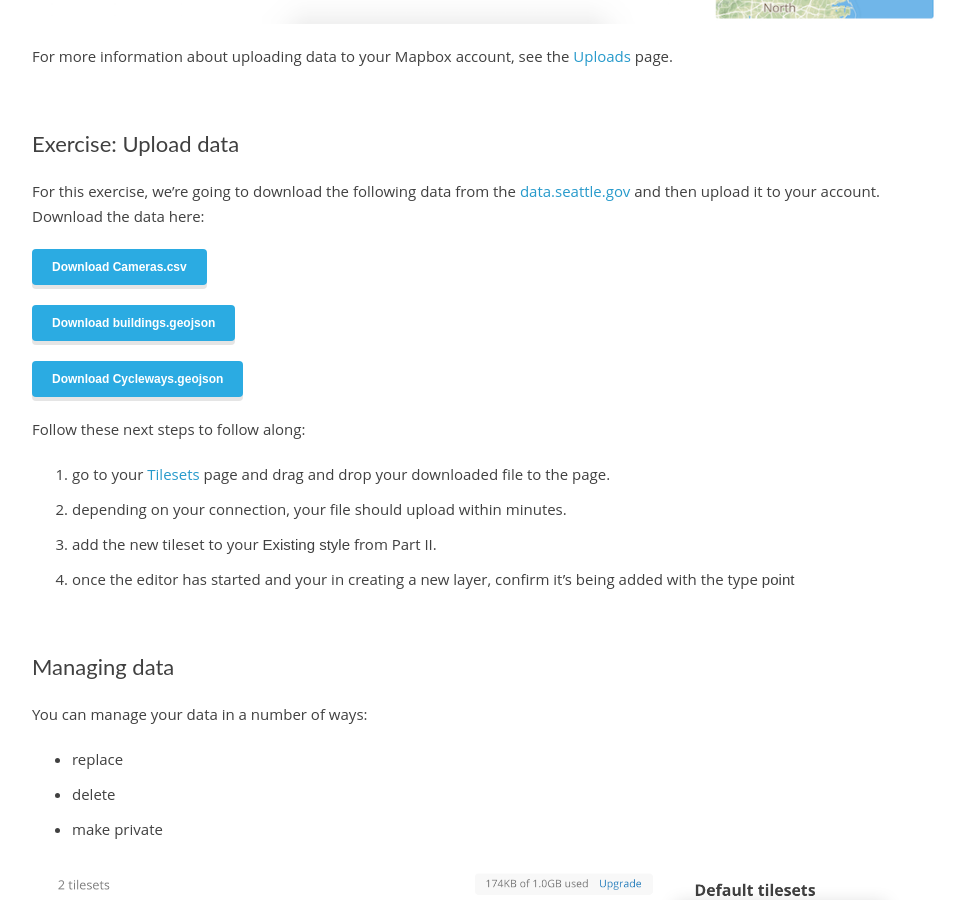
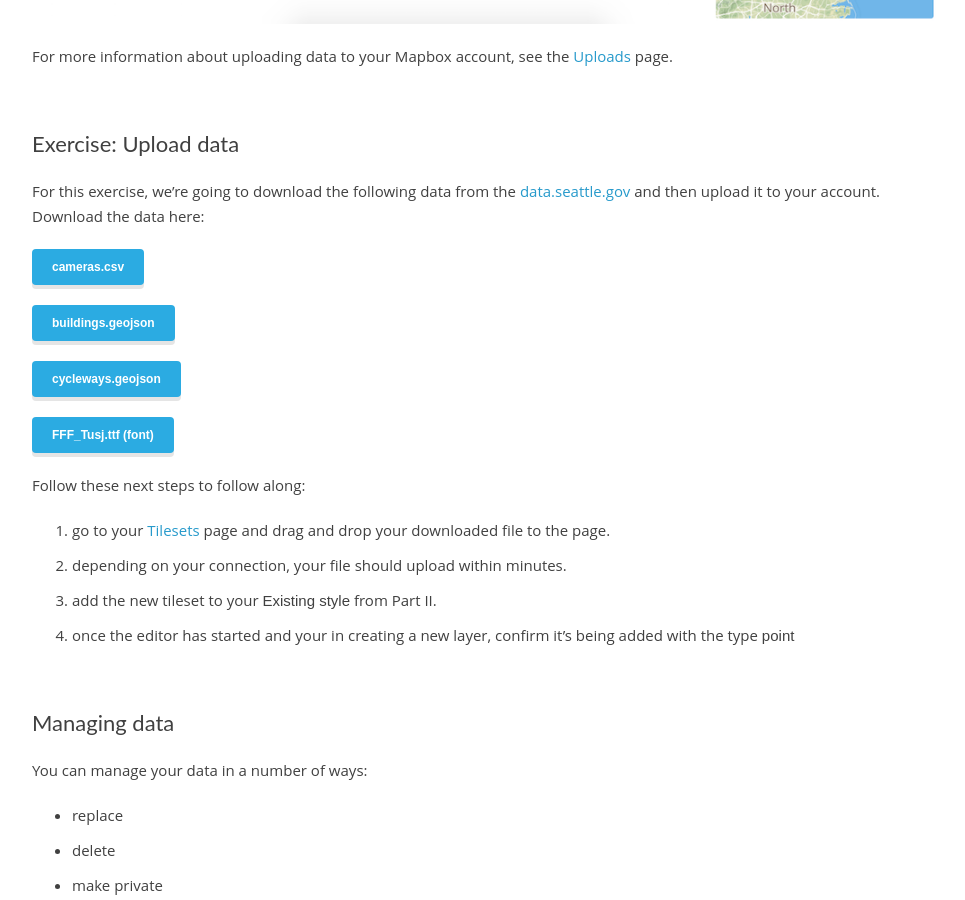
Before and after one commit to cugos/studio-workshop, a Jekyll site: the page built from _posts/0000-01-01-part-3.md, in a window 1280 px wide and 900 px high, scrolled down 5139 px. Shown: the whole window, without its empty margins (148-1113 px from the left). Built offline with Jekyll 4.4.1, drawn with Linux system fonts in a browser that asks for light colours; some web fonts are replaced.

Commit message:
minor edits

```diff
--- a/_posts/0000-01-01-part-3.md
+++ b/_posts/0000-01-01-part-3.md
@@ -72,11 +72,13 @@ For more information about uploading data to your Mapbox account, see the [Uploa
 For this exercise, we're going to download the following data from the [data.seattle.gov](https://data.seattle.gov/) and then upload it to your account. Download the data here:
 
 <button class='button'><a href="{{site.baseurl}}/data/Seattle_Traffic_Cameras.csv">
-Download Cameras.csv</a></button>
+cameras.csv</a></button>
 
-<button class='button'><a href="{{site.baseurl}}/data/uw-buildings.geojson">Download buildings.geojson</a></button>
+<button class='button'><a href="{{site.baseurl}}/data/uw-buildings.geojson">buildings.geojson</a></button>
 
-<button class='button'><a href="{{site.baseurl}}/data/uw-cycleway.geojson">Download Cycleways.geojson</a></button>
+<button class='button'><a href="{{site.baseurl}}/data/uw-cycleway.geojson">cycleways.geojson</a></button>
+
+<button class='button'><a href="{{site.baseurl}}/data/FFF_Tusj.ttf">FFF_Tusj.ttf (font)</a></button>
 
 Follow these next steps to follow along:
 
```
